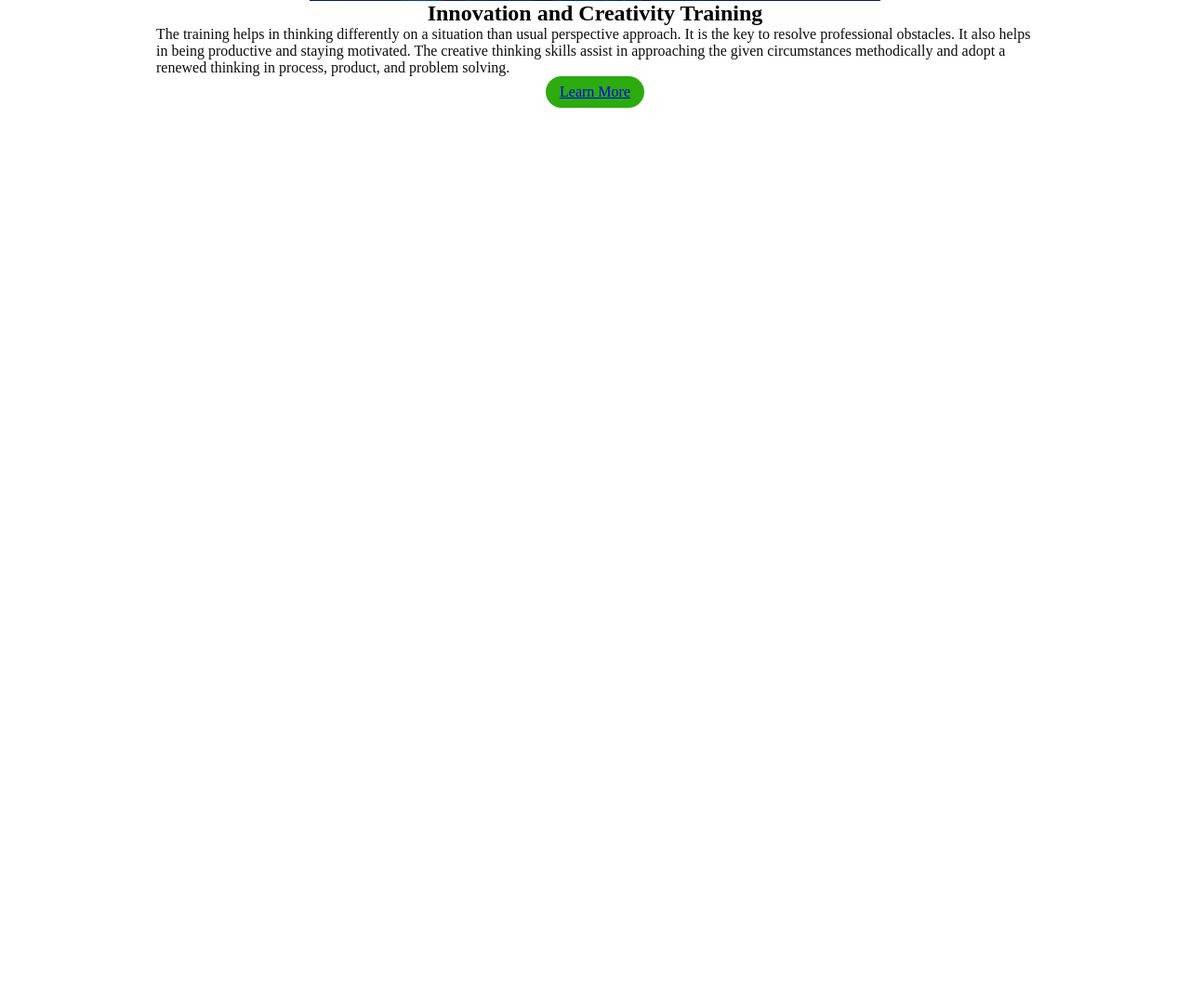
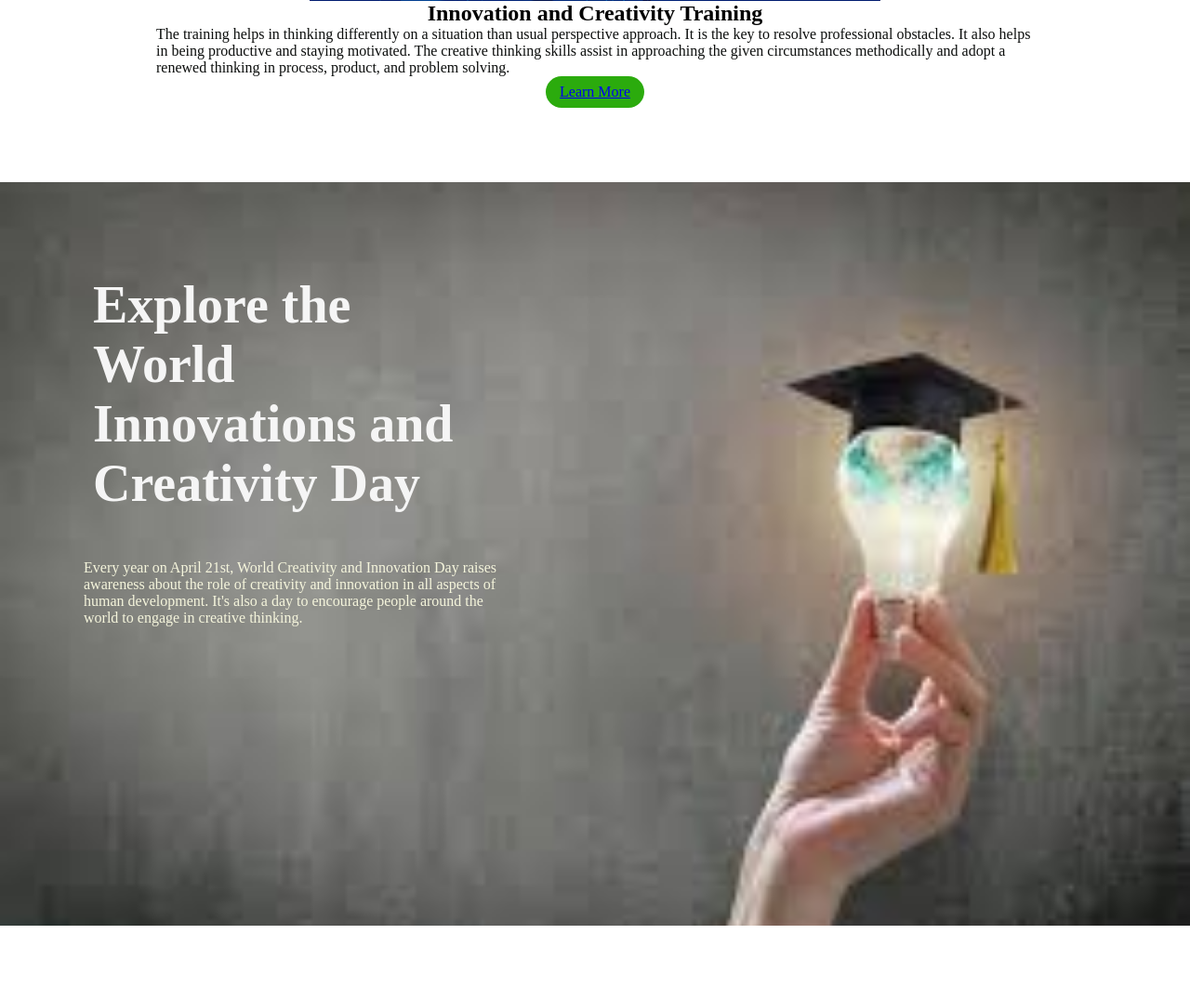
Before and after one commit to dula2000/Main-Project, a PHP site: page /Innovationcreativity.html in a window 1280 px wide. Shown: the part 1860-2936 px from the top of the page at 93% size. Before the commit the page ends 1976 px from the top, so only its background shows below. Run offline with PHP 8.4, Linux system fonts and the light colour scheme.

Commit message:
half done

```diff
--- a/Innovationcreativity.css
+++ b/Innovationcreativity.css
@@ -11,6 +11,10 @@
     min-height: 100vh;
     width: 100%;
 
+}
+
+body,html{
+    overflow-x: hidden;
 }
 /*
 .Menu-bar
@@ -450,3 +454,30 @@ p{
         left: 30px;
     }
 }
+.explore{
+    width: 100%;
+    height: 100vh;
+    background-image: url('pic/n2.jpg');
+    background-position: center;
+    background-size: cover;
+    background-repeat: no-repeat;
+    display: flex;
+}
+
+.explore-content{
+    width: 50%;
+    padding: 50px;
+    color: whitesmoke;
+    display: flex;
+    align-items: center;
+    flex-direction: column ;
+}
+
+.explore-content h1{
+   font-size: 7vmin;
+   margin: 50px;
+}
+
+.explore-content p{
+    color: beige;
+}
--- a/Innovationcreativity.html
+++ b/Innovationcreativity.html
@@ -84,5 +84,16 @@
                     </div>
                 </div>
     </section>
+
+    <section class="explore">
+       <div class="explore-content">
+        <h1>Explore the World Innovations and Creativity Day</h1>
+        <p>Every year on April 21st, World Creativity and Innovation Day raises awareness about the role of creativity and innovation in all aspects of human development.
+            It's also a day to encourage people around the world to engage in creative thinking.</p>
+
+       </div>
+    </section>
+
+
 </body>
 </html>
```
Also changed, not shown: pic/n2.jpg (added).
